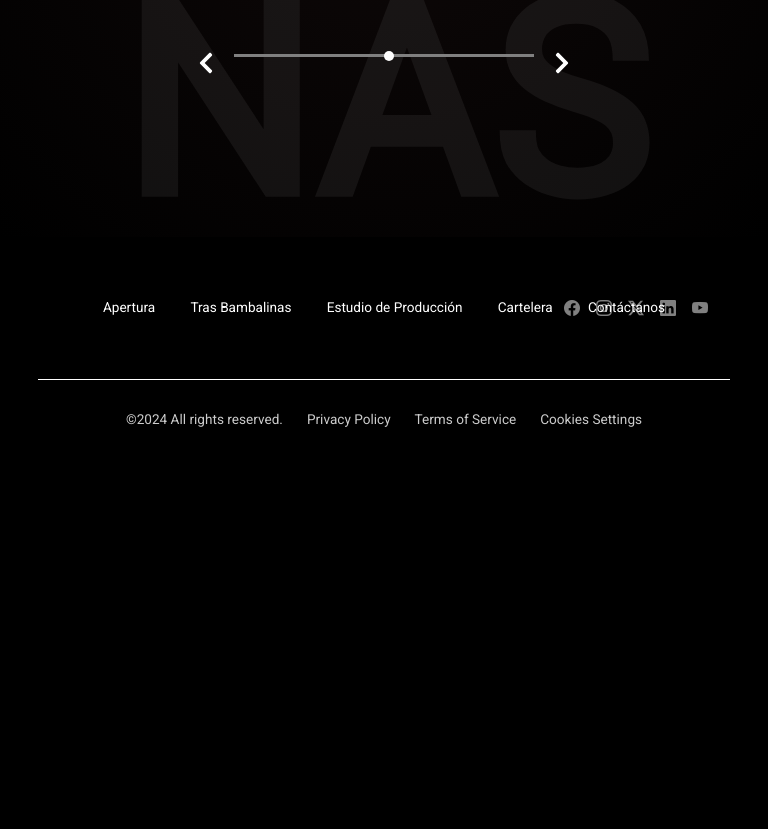
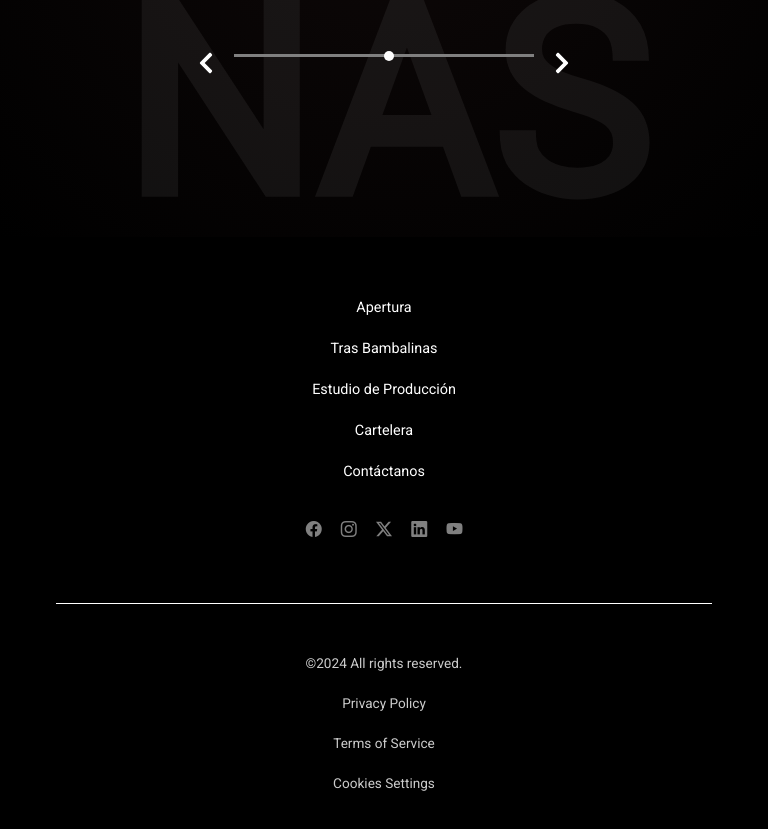
Before and after one commit to EddyVyld/OcasoAgency, a React (Vite) app: page / in a window 768 px wide. Shown: the part 1363-2192 px from the top of the page. Before the commit the page ends 1868 px from the top, so only its background shows below. Built offline with nearby package versions, Linux system fonts and the light colour scheme.

Commit message:
Footer: Version Movil

```diff
--- a/src/6.Footer/footer.css
+++ b/src/6.Footer/footer.css
@@ -79,9 +79,44 @@
   color: white;
 }
 
-@media (min-width: 768px) {
+@media (max-width: 768px) {
+  .footer-top {
+    flex-direction: column;
+    align-items: center;
+    gap: 2.5rem;
+  }
+
+  .footer-nav {
+    flex-direction: column;
+    align-items: center;
+    gap: 1.5rem;
+  }
+
+  .footer-nav a {
+    margin: 0; /* Quita márgenes laterales */
+    font-size: 0.9rem;
+  }
+
+  .footer-social {
+    position: static;
+    display: flex;
+    justify-content: center;
+    gap: 0.2rem;
+  }
+
+  .footer-divider {
+    margin: 3.2rem auto;
+    width: 90%;
+  }
+
   .footer-bottom {
-    flex-direction: row;
-    justify-content: space-between;
+    flex-direction: column;
+    text-align: center;
+    gap: 1.5rem;
+  }
+
+  .footer-links {
+    flex-direction: column;
+    gap: 1.5rem;
   }
 }
```
